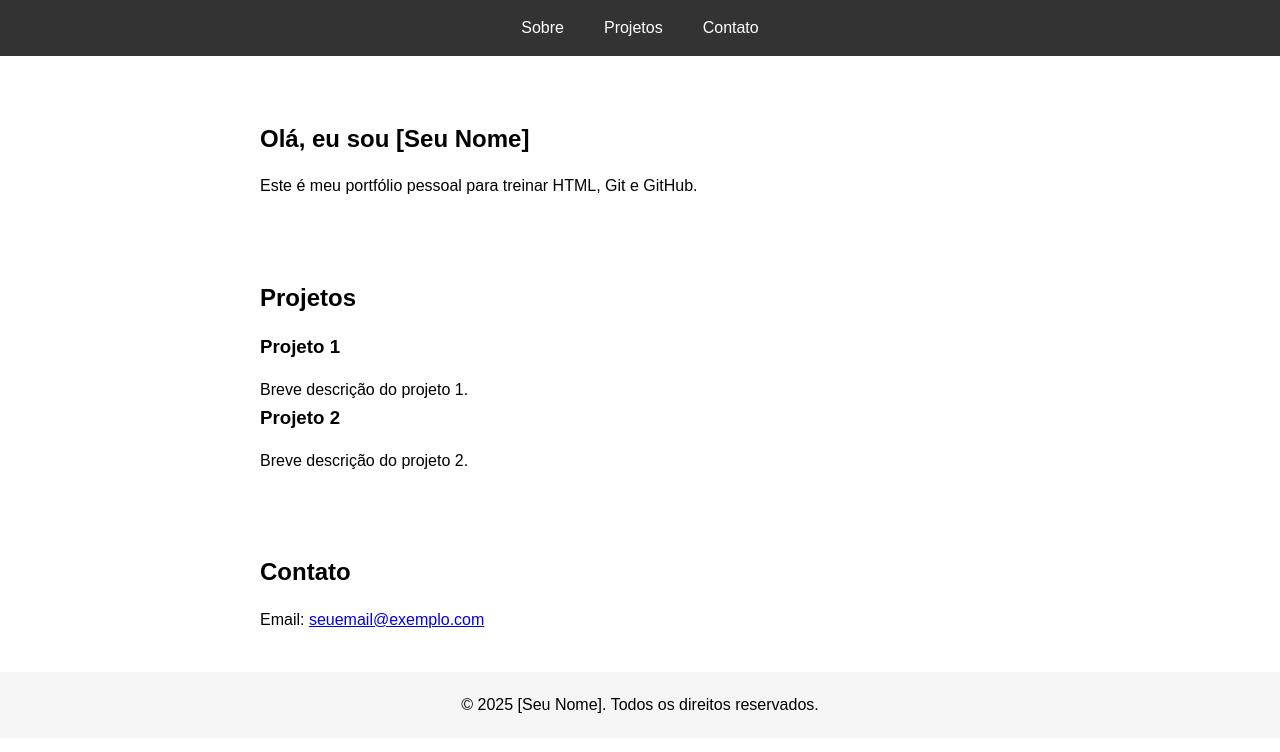
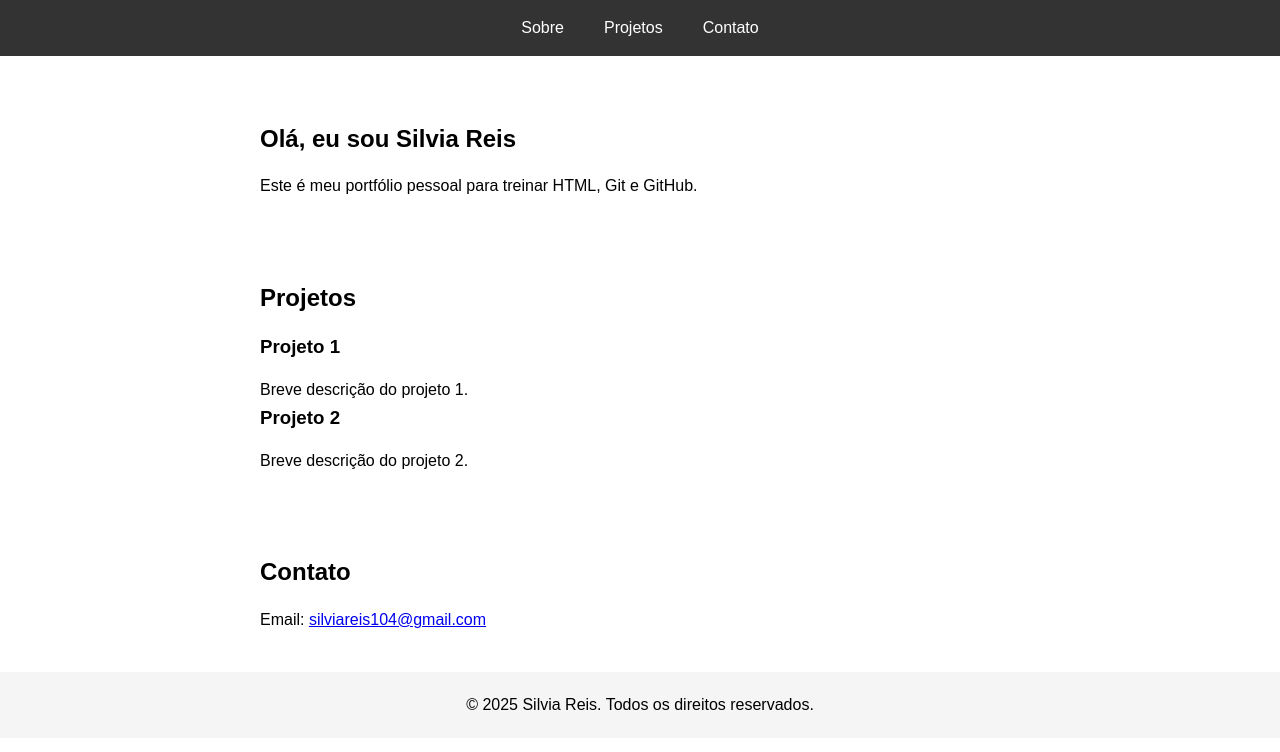
Before and after one commit to Silviareis1/portf-lio-simples, a plain HTML site: page index.html in a window 1280 px wide. Drawn offline with Linux system fonts and the light colour scheme.

Commit message:
Atualização de dados

```diff
--- a/index.html
+++ b/index.html
@@ -1,11 +1,13 @@
 <!DOCTYPE html>
 <html lang="pt-BR">
+
 <head>
   <meta charset="UTF-8" />
   <meta name="viewport" content="width=device-width, initial-scale=1.0" />
   <title>Portfólio Pessoal</title>
   <link rel="stylesheet" href="css/estilos.css" />
 </head>
+
 <body>
 
   <header class="cabecalho-fixo">
@@ -20,7 +22,7 @@
 
   <main>
     <section id="sobre">
-      <h1>Olá, eu sou [Seu Nome]</h1>
+      <h1>Olá, eu sou Silvia Reis</h1>
       <p>Este é meu portfólio pessoal para treinar HTML, Git e GitHub.</p>
     </section>
 
@@ -38,13 +40,14 @@
 
     <section id="contato">
       <h2>Contato</h2>
-      <p>Email: <a href="mailto:seuemail@exemplo.com">seuemail@exemplo.com</a></p>
+      <p>Email: <a href="mailto:seuemail@exemplo.com">silviareis104@gmail.com</a></p>
     </section>
   </main>
 
   <footer>
-    <p>&copy; 2025 [Seu Nome]. Todos os direitos reservados.</p>
+    <p>&copy; 2025 Silvia Reis. Todos os direitos reservados.</p>
   </footer>
 
 </body>
+
 </html>
```
